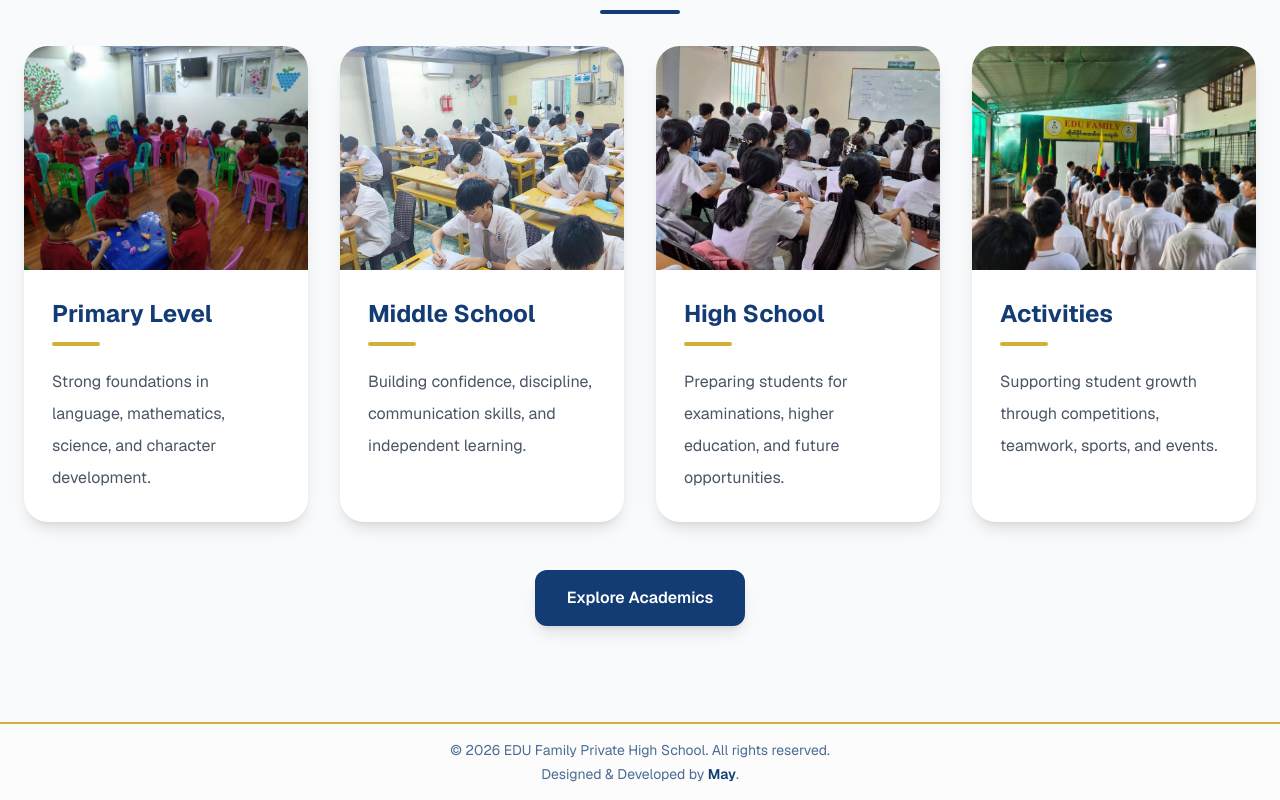
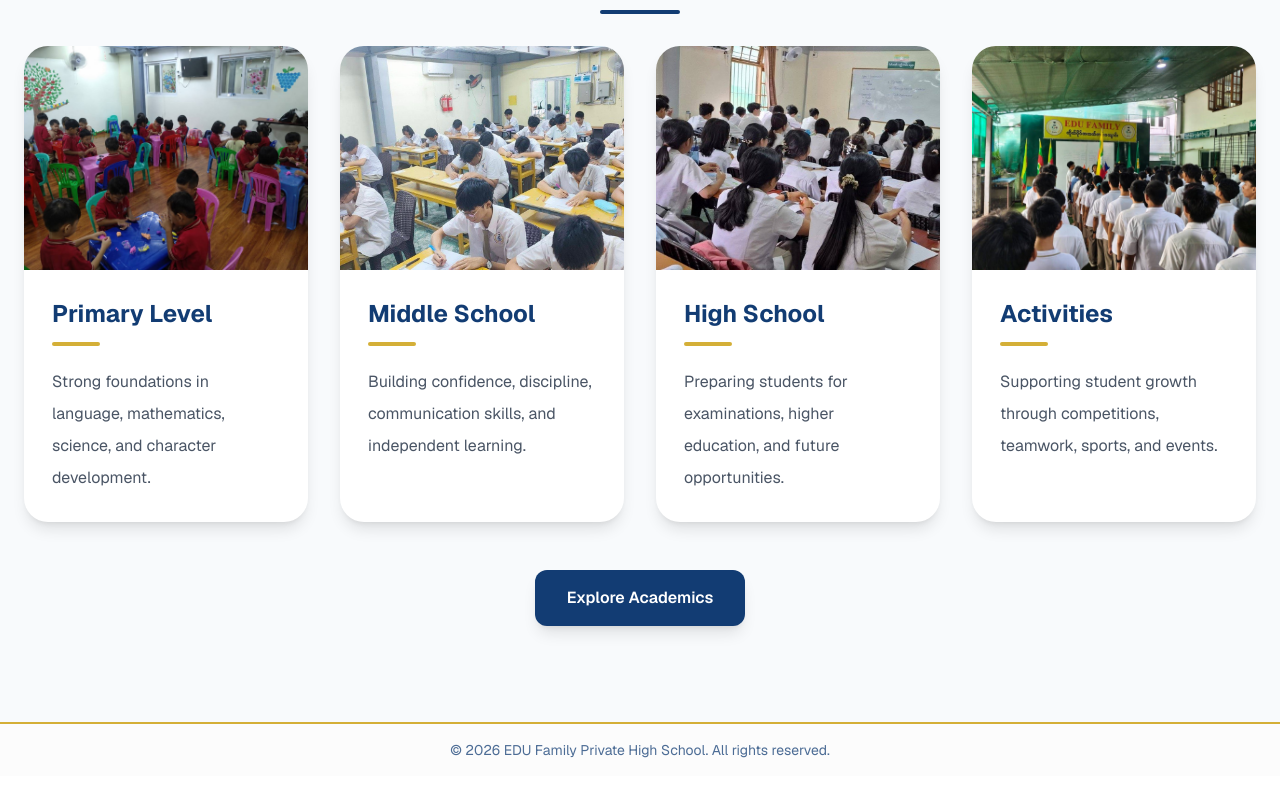
Before and after one commit to MayThetNaingBo/edu-family-website, a Next.js app: page / in a window 1280 px wide. Shown: the part 2704-3504 px from the top of the page. After the commit the page ends 3480 px from the top, so only its background shows below. Built offline with nearby package versions, Linux system fonts and the light colour scheme.

Commit message:
update content section

```diff
--- a/src/components/layout/Footer.tsx
+++ b/src/components/layout/Footer.tsx
@@ -15,18 +15,7 @@ export default function Footer() {
           )}
         </p>
 
-        <p className="mt-1 text-[#123C73]/75">
-          Designed & Developed by{" "}
-          <a
-            href="https://maythetnaingbo.com"
-            target="_blank"
-            rel="noopener noreferrer"
-            className="font-semibold text-[#123C73] transition-colors hover:text-[#D4AF37]"
-          >
-            May
-          </a>
-          .
-        </p>
+
       </div>
     </footer>
   );
```
